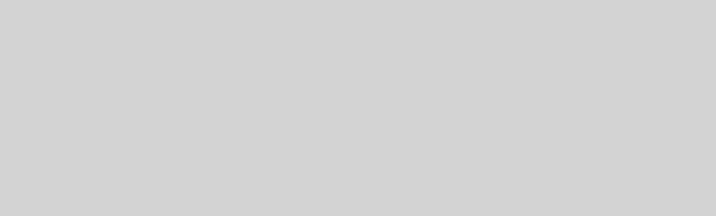
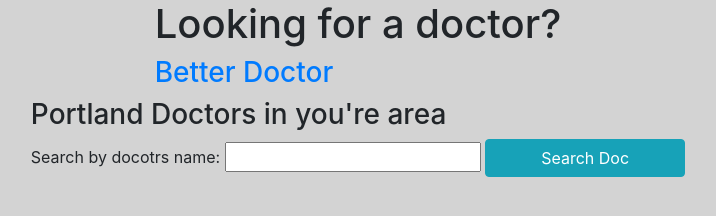
Before and after one commit to DorisWarren/doctor-look-up, a website built with webpack: page src/index.html in a window 1280 px wide. Shown: the whole page, without its empty margins (282-998 px from the left). Built offline with nearby package versions, Linux system fonts and the light colour scheme.

Commit message:
add to form

```diff
--- a/src/index.html
+++ b/src/index.html
@@ -2,13 +2,31 @@
 <html>
   <head>
     <meta charset="utf-8">
-    <title>webpack/tests</title>
+    <title>Doc Look Up</title>
   </head>
   <body>
-    <div class="info-form">
-      <form class="" action="index.html" method="post">
+    <div class="container">
+      <div class="findDoc">
+        <h1 class="doc" >Looking for a doctor?</h1>
+        <h3 class"link"> <a href="https://betterdoctor.com/">Better Doctor</a></h3>
+      </div>
 
-      </form>
+      <div class="">
+        <h3>Portland Doctors in you're area</h3>
+        <form id="sick-input">
+          <label for="search-input">Search by docotrs name:</label>
+          <input  id="search-input"type="text" name="" value="">
+          <button type="submit" class="btn btn-info"name="button">Search Doc</button>
+        </form>
+      </div>
+
+      <div class="foundDoc">
+
+      </div>
+
+      <div class="">
+
+      </div>
     </div>
   </body>
 </html>
```
